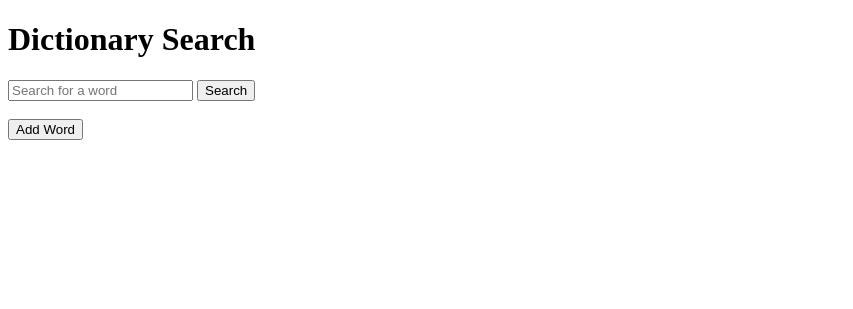
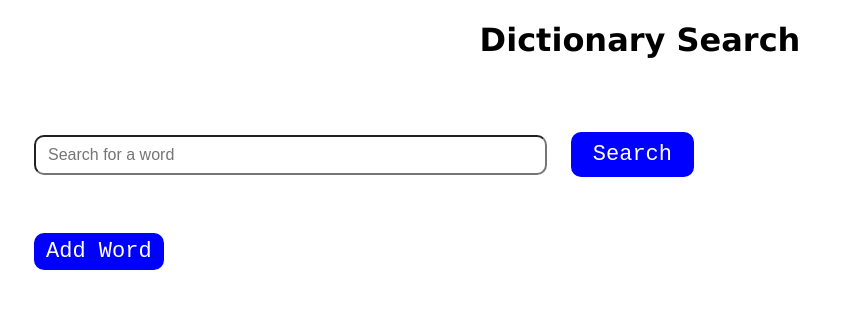
Before and after one commit to basimsiraj/third_fourth_project, a Django app: page / in a window 1280 px wide. Shown: the top 309 px of the page, without its empty margins (0-853 px from the left). Run offline with Django 4.2, Linux system fonts and the light colour scheme.

Commit message:
Initial commit

```diff
--- a/static/css/style.css
+++ b/static/css/style.css
@@ -0,0 +1,123 @@
+h1.search-heading {
+    text-align: center;
+    margin-bottom: 73px;
+    font-family: 'Lucida Sans', 'Lucida Sans Regular', 'Lucida Grande', 'Lucida Sans Unicode', Geneva, Verdana, sans-serif;
+}
+form {
+    margin: 20px 26px;
+}
+form input.search-form {
+    width: 40%;
+    padding: 9px 12px;
+    border-radius: 10px;
+    font-size: 16px;
+    margin-bottom: 20px;
+    margin-right: 20px;
+}
+form button.search-button {
+    color: #fff;
+    background-color: blue;
+    font-size: 22px;
+    font-family: 'Courier New', Courier, monospace;
+    border-radius: 10px;
+    border: none;
+    padding: 10px 22px;
+    cursor: pointer;
+}
+a button.add-button {
+    color: #fff;
+    background-color: blue;
+    font-size: 22px;
+    font-family: 'Courier New', Courier, monospace;
+    border-radius: 10px;
+    border: none;
+    padding: 6px 12px;
+    margin-left: 26px;
+    cursor: pointer;
+}
+p.no-word-found {
+    margin-left: 30px;
+    font-size: 22px;
+    color: red;
+}
+h1.word-heading {
+    text-align: center;
+    margin-bottom: 70px;
+    font-family: 'Lucida Sans', 'Lucida Sans Regular', 'Lucida Grande', 'Lucida Sans Unicode', Geneva, Verdana, sans-serif;
+}
+a button.add-word {
+    color: #fff;
+    background-color: blue;
+    font-size: 22px;
+    font-family: 'Courier New', Courier, monospace;
+    border-radius: 10px;
+    border: none;
+    padding: 6px 12px;
+    cursor: pointer;
+}
+ul {
+    list-style: none;
+    padding-left: 27px;
+}
+
+li {
+    margin-bottom: 20px;
+}
+
+.word {
+    font-size: 24px;
+    font-weight: bold;
+}
+
+.definition {
+    font-size: 20px;
+}
+
+.synonyms {
+    font-size: 18px;
+}
+form.add-word-form {
+    font-size: 24px;
+}
+label {
+    display: block;
+    margin-bottom: 10px;
+    font-size: 22px;
+    font-family: Verdana, Geneva, Tahoma, sans-serif;
+}
+input[type="text"] {
+    width: 50%;
+    border-radius: 10px;
+    padding: 6px 12px;
+    font-size: 16px;
+}
+textarea {
+    width: 50%;
+    border-radius: 10px;
+    padding: 6px 12px;
+    font-size: 16px;
+}
+p.search-word {
+    font-size: 23px;
+}
+p.search-definition {
+    font-size: 23px;
+}
+p.search-synonymns {
+    font-size: 23px;
+}
+button.update-button {
+    color: #fff;
+    background-color: blue;
+    font-size: 22px;
+    font-family: 'Courier New', Courier, monospace;
+    border-radius: 10px;
+    margin-top: 20px;
+    border: none;
+    padding: 6px 12px;
+    cursor: pointer;
+}
+h1.edit-word {
+    text-align: center;
+    font-family: 'Lucida Sans', 'Lucida Sans Regular', 'Lucida Grande', 'Lucida Sans Unicode', Geneva, Verdana, sans-serif;
+}
--- a/templates/add_word.html
+++ b/templates/add_word.html
@@ -2,11 +2,11 @@
 {% load static %}
 
 {% block content %}
-    <h1>Add Word to Dictionary</h1>
-    <form method="post">
+    <h1 class="word-heading">Add Word to Dictionary</h1>
+    <form method="post" class="add-word-form">
         {% csrf_token %}
         {{ form.as_p }}
         <br>
-        <a href="{% url 'web:search' %}"><button type="submit">Add Word</button></a>
+        <a href="{% url 'web:search' %}"><button type="submit" class="add-word">Add Word</button></a>
     </form>
 {% endblock %}
--- a/templates/result.html
+++ b/templates/result.html
@@ -10,11 +10,11 @@
             <ul>
                 {% for word_instance in results %}
                 <li>
-                    <h2>Word: {{ word_instance.word }}</h2>
+                    <h2 class="word">Word : {{ word_instance.word }}</h2>
                     <br>
-                    <h3>Definition: {{ word_instance.definition }}</h3>
+                    <h3 class="definition">Definition : {{ word_instance.definition }}</h3>
                     <br>
-                    <h3>Synonyms: {{ word_instance.synonymns }}</h3>
+                    <h3 class="synonymns">Synonyms : {{ word_instance.synonymns }}</h3>
                     <br>
                 </li>
                 {% endfor %}
--- a/templates/search.html
+++ b/templates/search.html
@@ -1,32 +1,32 @@
 {% extends 'base.html' %}
 {% load static %}
 {% block content %}
-     <h1>Dictionary Search</h1>
+     <h1 class="search-heading">Dictionary Search</h1>
      <form method="get">
-         <input type="text" name="q" placeholder="Search for a word" value="{{ query }}">
-         <button type="submit">Search</button>
+         <input type="text" name="q" placeholder="Search for a word" value="{{ query }}" class="search-form">
+         <button type="submit" class="search-button">Search</button>
      </form>
      {% if results %}
      <ul>
          {% for word in results %}
-             <li style="list-style: none;">
-                 <p>Word: {{ word.word }}</p>
+             <li>
+                 <p class="search-word">Word : {{ word.word }}</p>
              </li>
-             <li style="list-style: none;">
-                 <p>Definition: {{ word.definition }}</p>
+             <li>
+                 <p class="search-definition">Definition : {{ word.definition }}</p>
              </li>
-             <li style="list-style: none;">
-                <p>Synonyms: {{ word.synonymns }}</p>
+             <li>
+                <p class="search-synonymns">Synonymns : {{ word.synonymns }}</p>
             </li>
              </li>
-             <li style="list-style: none;">
-                 <a href="{% url 'web:update_word' word.id %}"><button>Update Word</button></a>
+             <li>
+                 <a href="{% url 'web:update_word' word.id %}"><button class="update-button">Update Word</button></a>
              </li>
          {% endfor %}
     </ul>
     {% elif no_results %}
-        <p>No word found.</p>
+        <p class="no-word-found">No word found</p>
     {% endif %}
     <br />
-    <a href="{% url 'web:add_word' %}"><button>Add Word</button></a>
+    <a href="{% url 'web:add_word' %}"><button class="add-button">Add Word</button></a>
 {% endblock %}
--- a/templates/update_word.html
+++ b/templates/update_word.html
@@ -1,10 +1,10 @@
 {% extends 'base.html' %}
 
 {% block content %}
-    <h1>Edit Word: {{ word.word }}</h1>
+    <h1 class="edit-word">Edit Word : {{ word.word }}</h1>
     <form method="post">
         {% csrf_token %}
         {{ form.as_p }}
-        <button type="submit">Update Word</button>
+        <button type="submit" class="update-button">Update Word</button>
     </form>
 {% endblock %}
```
